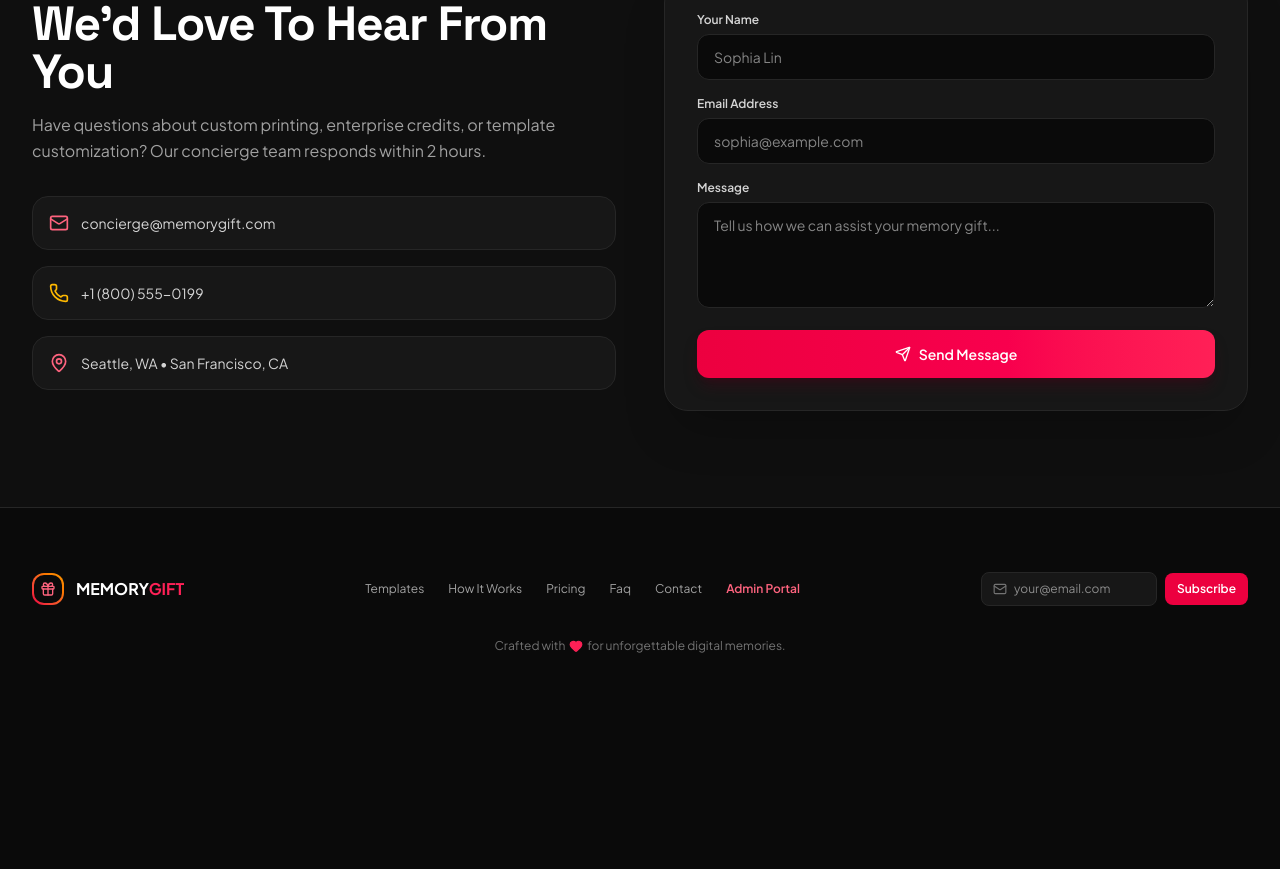
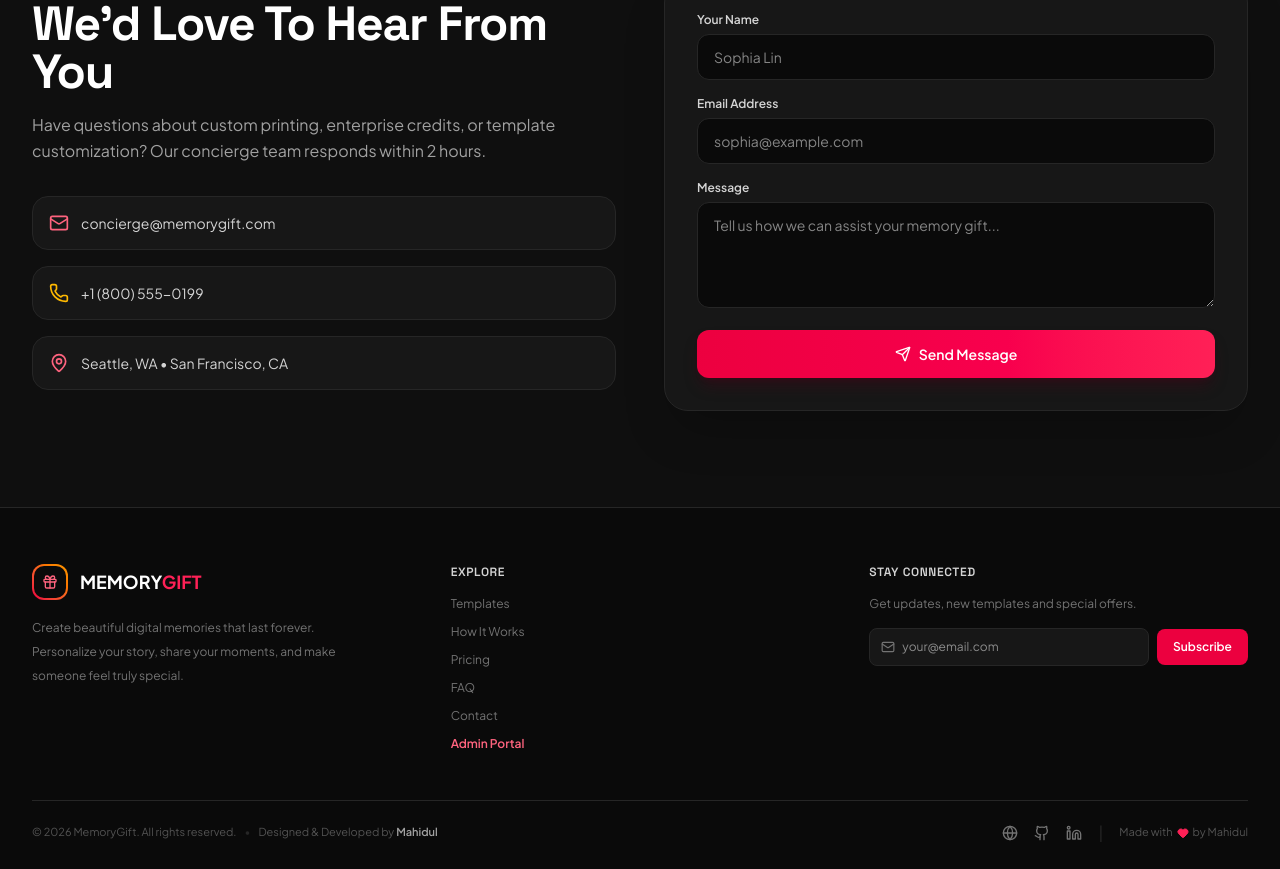
Before and after one commit to mahidulphy/new-backend-tamim, a React (Vite) app: page / in a window 1280 px wide. Shown: the part 5151-6020 px from the top of the page. Before the commit the page ends 5869 px from the top, so only its background shows below. Built offline with nearby package versions, Linux system fonts and the light colour scheme; no server answers.

Commit message:
Enhance LandingFooter with social media icons

```diff
--- a/src/components/landing/LandingFooter.tsx
+++ b/src/components/landing/LandingFooter.tsx
@@ -1,5 +1,13 @@
 import React, { useState } from 'react';
-import { Gift, Heart, Mail, CheckCircle2 } from 'lucide-react';
+import {
+  Gift,
+  Heart,
+  Mail,
+  CheckCircle2,
+  Github,
+  Linkedin,
+  Globe,
+} from 'lucide-react';
 import { useApp } from '../../context/AppContext';
 
 export const LandingFooter: React.FC = () => {
@@ -11,70 +19,134 @@ export const LandingFooter: React.FC = () => {
   const handleNewsletter = async (e: React.FormEvent) => {
     e.preventDefault();
     if (!nlEmail) return;
+
     setNlSending(true);
+
     try {
       const res = await fetch('/api/newsletter/subscribe', {
         method: 'POST',
         headers: { 'Content-Type': 'application/json' },
         body: JSON.stringify({ email: nlEmail }),
       });
+
       if (!res.ok) throw new Error('Failed');
+
       setNlSubmitted(true);
-      addToast('Subscribed', 'Thank you for subscribing to our newsletter!', 'success');
+
+      addToast(
+        'Subscribed',
+        'Thank you for subscribing to our newsletter!',
+        'success'
+      );
     } catch {
       addToast('Error', 'Failed to subscribe.', 'error');
     }
+
     setNlSending(false);
   };
 
+  const navLinks = [
+    { label: 'Templates', id: 'templates' },
+    { label: 'How It Works', id: 'how-it-works' },
+    { label: 'Pricing', id: 'pricing' },
+    { label: 'FAQ', id: 'faq' },
+    { label: 'Contact', id: 'contact' },
+  ];
+
   return (
-    <footer className="bg-neutral-950 border-t border-neutral-800 text-neutral-400 py-16 px-4 sm:px-6 lg:px-8">
-      <div className="max-w-7xl mx-auto flex flex-col md:flex-row items-center justify-between gap-8">
+    <footer className="bg-neutral-950 border-t border-neutral-800 text-neutral-400 px-4 sm:px-6 lg:px-8 pt-14 pb-6">
+      <div className="max-w-7xl mx-auto">
+
+        {/* Main Footer */}
+        <div className="grid grid-cols-1 md:grid-cols-3 gap-10 items-start">
+
+          {/* Brand */}
+          <div>
             <div className="flex items-center gap-3">
-          <div className="w-8 h-8 rounded-xl bg-gradient-to-tr from-rose-600 to-amber-500 p-0.5">
+              <div className="w-9 h-9 rounded-xl bg-gradient-to-tr from-rose-600 to-amber-500 p-0.5">
                 <div className="w-full h-full bg-neutral-950 rounded-[10px] flex items-center justify-center">
                   <Gift className="w-4 h-4 text-rose-400" />
                 </div>
               </div>
-          <span className="text-base font-bold text-white">MEMORY<span className="text-rose-500">GIFT</span></span>
+
+              <span className="text-lg font-bold text-white">
+                MEMORY<span className="text-rose-500">GIFT</span>
+              </span>
             </div>
 
-        <div className="flex flex-wrap items-center justify-center gap-6 text-xs text-neutral-400">
-          {['templates', 'how-it-works', 'pricing', 'faq', 'contact'].map(id => (
+            <p className="mt-4 text-xs leading-6 text-neutral-500 max-w-xs">
+              Create beautiful digital memories that last forever.
+              Personalize your story, share your moments, and make
+              someone feel truly special.
+            </p>
+          </div>
+
+          {/* Navigation */}
+          <div>
+            <h3 className="text-xs font-semibold uppercase tracking-wider text-neutral-300 mb-4">
+              Explore
+            </h3>
+
+            <div className="flex flex-col items-start gap-3">
+              {navLinks.map(({ label, id }) => (
                 <button
                   key={id}
-              onClick={() => document.getElementById(id)?.scrollIntoView({ behavior: 'smooth' })}
-              className="hover:text-white capitalize"
+                  onClick={() =>
+                    document
+                      .getElementById(id)
+                      ?.scrollIntoView({ behavior: 'smooth' })
+                  }
+                  className="text-xs text-neutral-500 hover:text-white transition-colors"
                 >
-              {id === 'how-it-works' ? 'How It Works' : id}
+                  {label}
                 </button>
               ))}
-          <button onClick={() => navigateTo('/admin/login')} className="hover:text-white text-rose-400 font-semibold">
+
+              <button
+                onClick={() => navigateTo('/admin/login')}
+                className="text-xs text-rose-400 hover:text-rose-300 font-semibold transition-colors"
+              >
                 Admin Portal
               </button>
             </div>
+          </div>
 
-        <div className="flex items-center gap-2">
+          {/* Newsletter */}
+          <div>
+            <h3 className="text-xs font-semibold uppercase tracking-wider text-neutral-300 mb-4">
+              Stay Connected
+            </h3>
+
+            <p className="text-xs text-neutral-500 mb-4">
+              Get updates, new templates and special offers.
+            </p>
+
             {nlSubmitted ? (
-            <span className="flex items-center gap-1 text-emerald-400 text-xs font-semibold">
-              <CheckCircle2 className="w-3.5 h-3.5" /> Subscribed
+              <span className="flex items-center gap-2 text-emerald-400 text-xs font-semibold">
+                <CheckCircle2 className="w-4 h-4" />
+                Subscribed successfully
               </span>
             ) : (
-            <form onSubmit={handleNewsletter} className="flex items-center gap-2">
-              <div className="relative">
+              <form
+                onSubmit={handleNewsletter}
+                className="flex items-center gap-2"
+              >
+                <div className="relative flex-1">
                   <Mail className="w-3.5 h-3.5 absolute left-3 top-1/2 -translate-y-1/2 text-neutral-500" />
+
                   <input
                     type="email"
                     value={nlEmail}
                     onChange={e => setNlEmail(e.target.value)}
                     placeholder="your@email.com"
-                  className="w-44 pl-8 pr-3 py-2 rounded-lg bg-neutral-900 border border-neutral-800 text-white text-xs focus:outline-none focus:border-rose-500"
+                    className="w-full pl-8 pr-3 py-2.5 rounded-lg bg-neutral-900 border border-neutral-800 text-white text-xs focus:outline-none focus:border-rose-500 transition-colors"
                   />
                 </div>
+
                 <button
                   type="submit"
                   disabled={nlSending}
-                className="px-3 py-2 rounded-lg bg-rose-600 hover:bg-rose-500 disabled:opacity-50 text-white text-xs font-semibold"
+                  className="px-4 py-2.5 rounded-lg bg-rose-600 hover:bg-rose-500 disabled:opacity-50 text-white text-xs font-semibold transition-colors"
                 >
                   {nlSending ? '...' : 'Subscribe'}
                 </button>
@@ -82,10 +154,75 @@ export const LandingFooter: React.FC = () => {
             )}
           </div>
         </div>
-      <div className="mt-8 text-center">
-        <p className="text-xs text-neutral-500 flex items-center justify-center gap-1">
-          Crafted with <Heart className="w-3.5 h-3.5 text-rose-500 fill-rose-500 inline" /> for unforgettable digital memories.
+
+        {/* Divider */}
+        <div className="border-t border-neutral-800 mt-12 pt-5">
+
+          <div className="flex flex-col md:flex-row items-center justify-between gap-4">
+
+            {/* Copyright / Mahidul Branding */}
+            <p className="text-[11px] text-neutral-600 text-center md:text-left">
+              © {new Date().getFullYear()} MemoryGift. All rights reserved.
+              <span className="mx-2 text-neutral-800">•</span>
+              Designed & Developed by{' '}
+              <a
+                href="https://mahidulphy.vercel.app"
+                target="_blank"
+                rel="noopener noreferrer"
+                className="text-neutral-400 hover:text-rose-400 font-semibold transition-colors"
+              >
+                Mahidul
+              </a>
             </p>
+
+            {/* Personal Links */}
+            <div className="flex items-center gap-4">
+
+              <a
+                href="https://mahidulphy.vercel.app"
+                target="_blank"
+                rel="noopener noreferrer"
+                aria-label="Mahidul Portfolio"
+                className="text-neutral-500 hover:text-white transition-colors"
+                title="Portfolio"
+              >
+                <Globe className="w-4 h-4" />
+              </a>
+
+              <a
+                href="https://github.com/mahidulphy"
+                target="_blank"
+                rel="noopener noreferrer"
+                aria-label="Mahidul GitHub"
+                className="text-neutral-500 hover:text-white transition-colors"
+                title="GitHub"
+              >
+                <Github className="w-4 h-4" />
+              </a>
+
+              <a
+                href="https://www.linkedin.com/in/mahidulphy"
+                target="_blank"
+                rel="noopener noreferrer"
+                aria-label="Mahidul LinkedIn"
+                className="text-neutral-500 hover:text-white transition-colors"
+                title="LinkedIn"
+              >
+                <Linkedin className="w-4 h-4" />
+              </a>
+
+              <span className="text-neutral-800">|</span>
+
+              <span className="text-[11px] text-neutral-600 flex items-center gap-1">
+                Made with
+                <Heart className="w-3 h-3 text-rose-500 fill-rose-500" />
+                by Mahidul
+              </span>
+
+            </div>
+          </div>
+        </div>
+
       </div>
     </footer>
   );
```
Lines whose indentation alone changed are shown as unchanged.
